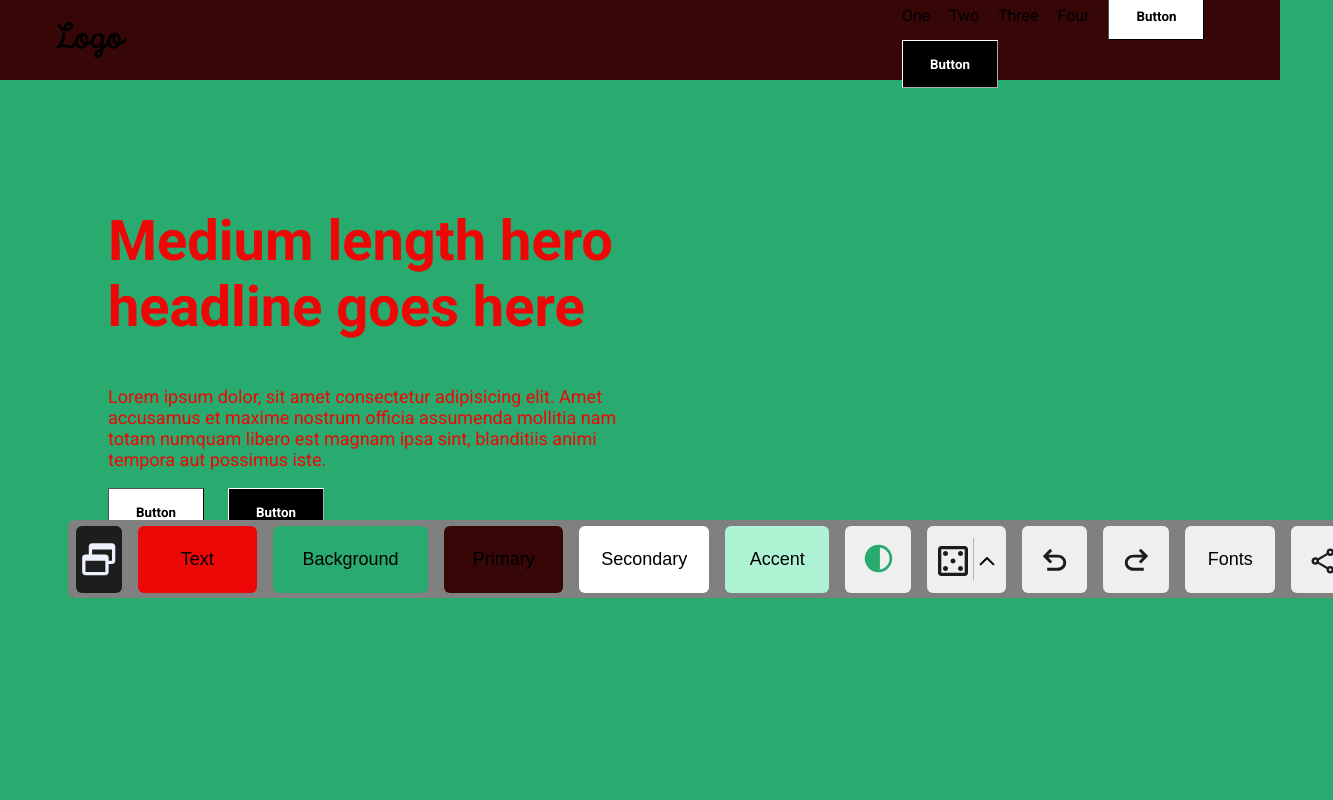
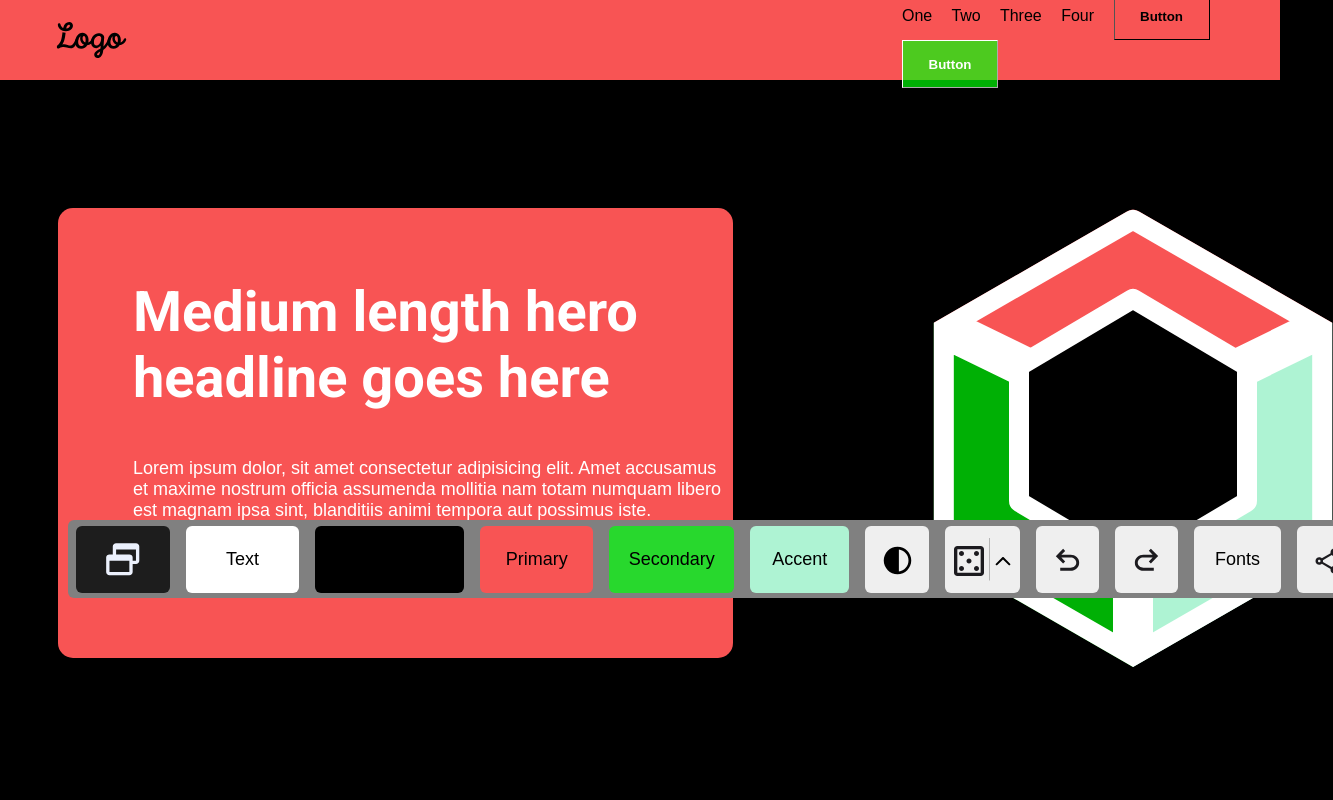
Before and after one commit to rsushizawa/LiveColors, a website: page public/default/default.html in a window 1280 px wide. Shown: the top 800 px of the page, 1333 px wide, since content can reach past the window. Drawn offline with Linux system fonts and the light colour scheme.

Commit message:
LIV-17 definição de variáveis no CSS concluído

```diff
--- a/public/default/default.css
+++ b/public/default/default.css
@@ -1,10 +1,11 @@
 * {
-    --font_color:rgb(238, 7, 7);
-    --background:rgb(41, 170, 110);
-    --primary: rgb(55, 6, 6);
-    --secondary: white;
+    --font_color:rgb(255, 255, 255);
+    --background:rgb(0, 0, 0);
+    --primary: rgb(248, 84, 84);
+    --secondary: rgba(0, 255, 8, 0.692);
     --accent: rgb(174, 243, 211);
-    --font: ;
+    --font_heading: "Roboto", system-ui;
+    --font_body: "Arial", system-ui;
 }
 
 body {
@@ -22,9 +23,9 @@ body {
     justify-content: center;
 }
 
-.button_white {
-    font-family: "Roboto", system-ui;
-    background-color: white;
+.button_primary, .button_intro1 {
+    font-family: var(--font_body);
+    background-color: var(--primary);
     font-weight: 600;
     width: 96px;
     height: 48px;
@@ -33,9 +34,9 @@ body {
     margin-right: 20px;
 }
 
-.button_black {
-    font-family: "Roboto", system-ui;
-    background-color: black;
+.button_secondary, .button_intro2 {
+    font-family: var(--font_body);
+    background-color: var(--secondary);
     color: white;
     font-weight: 600;
     width: 96px;
@@ -44,7 +45,12 @@ body {
     border-width: 1px;
 }
 
+.select_fonts {
+    font-family: var(--font_body);
+}
+
 .select_window {
+    width: 100px;
     background-color: rgb(29, 29, 29);
 }
 
@@ -61,7 +67,7 @@ body {
 }
 
 .menu_right{
-    font-family: "Roboto", system-ui;
+    font-family: var(--font_body);
     justify-content: right;
     font-weight: 400;
     font-size: 16px;
@@ -141,38 +147,63 @@ body {
     align-content: center;
 }
 
+.intro2 {
+    display: flex;
+}
+
+.palette {
+    margin-top: 200px;
+    margin-left: 200px;
+}
+
+.button_intro1 {
+    margin-top: 10px;
+    margin-left: 25px;
+}
+
 .intro {
+
+    border-radius: 15px;
     margin-left: 50px;
     margin-top: 200px;
     justify-content: left;
-    width: 509px;
-    height: 560px;
+    width: 700px;
+    height: 450px;
     color: var(--font_color);
     padding-left: 50px;
+    background-color: var(--primary);
+
+}
+
+.palette {
+    width: 400px;
+}
+
+
+
+.intro h2, .intro p {
+    padding-left: 25px;
+    width: 600px;
 }
 
 .intro h2 {
-    font-family: "Roboto", system-ui;
+    padding-top: 25px;
+    font-family: var(--font_heading);
     font-weight: 700;
     font-size: 56px;
 }
 .intro p {
-    font-family: "Roboto", system-ui;
+    font-family: var(--font_body);
     font-weight: 400;
     font-size: 18px;
 }
 
-.dark_mode_button svg {
-    fill: black;
+.dark_mode {
+    margin-top: 4px;
 }
 
-.dark_mode_button::before {
+.dark_mode_button::after {
     background-color: black;
-    fill: white;
-}
-.dark_mode_button::after {
-    background-color: white;
-    fill: black;
 }
 
 .font_color {
--- a/public/default/default.html
+++ b/public/default/default.html
@@ -17,20 +17,20 @@
             <a href="">Two</a>
             <a href="">Three</a>
             <a href="">Four</a>
-            <button class="button_white">Button</button>
-            <button class="button_black">Button</button>
+            <button class="button_primary">Button</button>
+            <button class="button_secondary">Button</button>
         </div>
     </footer>
     <div class="edit" style="text-align:center">
         <footer class="edit_hud" id="edit_hud">
-            <button class="select_window" id="select_window"><img class="select_window" src="assets/select_window.svg" alt="select_window"></button>
+            <button class="select_window" id="select_window"><img class="select_window_img" src="assets/select_window.svg" alt="select_window"></button>
             <button class="font_color" id="font_color">Text</button>
             <button class="background_color" id="background_color" style="width: 159px;">Background</button>
             <button class="primary_color" id="primary_color">Primary</button>
             <button class="secondary_color" id="secondary_color" style="width: 133px;">Secondary</button>
             <button class="accent_color" id="accent_color" style="width: 106px;">Accent</button>
-            <button class="dark_mode_button" id="dark_mode"><svg class="dark_mode" width="29" height="29" viewBox="0 0 29 29" fill="none" xmlns="http://www.w3.org/2000/svg">
-                <path d="M14.5 28.25C12.5979 28.25 10.8104 27.8891 9.1375 27.1672C7.46458 26.4453 6.00938 25.4656 4.77187 24.2281C3.53437 22.9906 2.55469 21.5354 1.83281 19.8625C1.11094 18.1896 0.75 16.4021 0.75 14.5C0.75 12.5979 1.11094 10.8104 1.83281 9.1375C2.55469 7.46458 3.53437 6.00938 4.77187 4.77187C6.00938 3.53437 7.46458 2.55469 9.1375 1.83281C10.8104 1.11094 12.5979 0.75 14.5 0.75C16.4021 0.75 18.1896 1.11094 19.8625 1.83281C21.5354 2.55469 22.9906 3.53437 24.2281 4.77187C25.4656 6.00938 26.4453 7.46458 27.1672 9.1375C27.8891 10.8104 28.25 12.5979 28.25 14.5C28.25 16.4021 27.8891 18.1896 27.1672 19.8625C26.4453 21.5354 25.4656 22.9906 24.2281 24.2281C22.9906 25.4656 21.5354 26.4453 19.8625 27.1672C18.1896 27.8891 16.4021 28.25 14.5 28.25ZM15.875 25.3969C18.6021 25.0531 20.888 23.8557 22.7328 21.8047C24.5776 19.7536 25.5 17.3188 25.5 14.5C25.5 11.6812 24.5776 9.24635 22.7328 7.19531C20.888 5.14427 18.6021 3.94688 15.875 3.60313V25.3969Z" fill="var(--background)"/>
+            <button type="button" onclick="toggleSwitch" class="dark_mode_button" id="dark_mode"><svg class="dark_mode" width="29" height="29" viewBox="0 0 29 29" fill="none" xmlns="http://www.w3.org/2000/svg">
+                <path d="M14.5 28.25C12.5979 28.25 10.8104 27.8891 9.1375 27.1672C7.46458 26.4453 6.00938 25.4656 4.77187 24.2281C3.53437 22.9906 2.55469 21.5354 1.83281 19.8625C1.11094 18.1896 0.75 16.4021 0.75 14.5C0.75 12.5979 1.11094 10.8104 1.83281 9.1375C2.55469 7.46458 3.53437 6.00938 4.77187 4.77187C6.00938 3.53437 7.46458 2.55469 9.1375 1.83281C10.8104 1.11094 12.5979 0.75 14.5 0.75C16.4021 0.75 18.1896 1.11094 19.8625 1.83281C21.5354 2.55469 22.9906 3.53437 24.2281 4.77187C25.4656 6.00938 26.4453 7.46458 27.1672 9.1375C27.8891 10.8104 28.25 12.5979 28.25 14.5C28.25 16.4021 27.8891 18.1896 27.1672 19.8625C26.4453 21.5354 25.4656 22.9906 24.2281 24.2281C22.9906 25.4656 21.5354 26.4453 19.8625 27.1672C18.1896 27.8891 16.4021 28.25 14.5 28.25ZM15.875 25.3969C18.6021 25.0531 20.888 23.8557 22.7328 21.8047C24.5776 19.7536 25.5 17.3188 25.5 14.5C25.5 11.6812 24.5776 9.24635 22.7328 7.19531C20.888 5.14427 18.6021 3.94688 15.875 3.60313V25.3969Z" fill="black"/>
                 </svg>
             </button>
             <button class="randomize" id="randomize" style="width: 80px;"><img class="randomize" src="assets/randomize.svg" alt="randomize"> <img src="assets/segment.svg" alt="segment"> <img class="arrow_top" src="assets/arrow_top.svg" alt="arrow_top"></button>
@@ -41,12 +41,30 @@
             <button class="button1" id="visibility"><img class="visibility" src="assets/visibility.svg" alt="visibility"></button>
         </footer>
     </div>
-    <div class="intro" id="intro">
-        <h2>Medium length hero headline goes here</h2>
-        <p>Lorem ipsum dolor, sit amet consectetur adipisicing elit. Amet accusamus et maxime nostrum officia assumenda mollitia nam totam numquam libero est magnam ipsa sint, blanditiis animi tempora aut possimus iste.</p>
-        <button class="button_white">Button</button>
-        <button class="button_black">Button</button>
+    <div class="intro2">
+        <div class="intro" id="intro">
+            <h2>Medium length hero headline goes here</h2>
+            <p>Lorem ipsum dolor, sit amet consectetur adipisicing elit. Amet accusamus et maxime nostrum officia assumenda mollitia nam totam numquam libero est magnam ipsa sint, blanditiis animi tempora aut possimus iste.</p>
+            <button class="button_intro1">Button</button>
+            <button class="button_intro2">Button</button>
+        </div>
+
+        <div class="palette">
+            <svg width="400" height="459" viewBox="0 0 400 459" fill="none" xmlns="http://www.w3.org/2000/svg">
+                <path d="M200 459L393.176 347.712C396.894 345.57 399.186 341.605 399.186 337.314V229.5V114.75L200 212V459Z" fill="var(--accent)"/>
+                <path d="M200 459L393.176 347.712C396.894 345.57 399.186 341.605 399.186 337.314V229.5V114.75L200 212V459Z" fill="none" fill-opacity="0.2"/>
+                <path fill-rule="evenodd" clip-rule="evenodd" d="M194.01 3.45094C197.718 1.31487 202.282 1.31487 205.99 3.45093L399.186 114.75L200 212L0.814148 114.75L194.01 3.45094Z" fill="var(--primary)"/>
+                <path fill-rule="evenodd" clip-rule="evenodd" d="M194.01 3.45094C197.718 1.31487 202.282 1.31487 205.99 3.45093L399.186 114.75L200 212L0.814148 114.75L194.01 3.45094Z" fill="none" fill-opacity="0.2"/>
+                <path d="M0.814148 337.314C0.814148 341.605 3.10562 345.57 6.82395 347.712L200 459V212L0.814148 114.75V337.314Z" fill="var(--secondary)"/>
+                <path d="M0.814148 337.314C0.814148 341.605 3.10562 345.57 6.82395 347.712L200 459V212L0.814148 114.75V337.314Z" fill="none" fill-opacity="0.2"/>
+                <path d="M10.8141 130.761L190 218.246V441.698L11.8158 339.047C11.1961 338.69 10.8141 338.029 10.8141 337.314V130.761ZM200 200.872L22.1129 114.021L199.002 12.1159C199.62 11.7599 200.38 11.7599 200.998 12.1159L377.887 114.021L200 200.872ZM389.186 130.761V229.5V337.314C389.186 338.029 388.804 338.69 388.184 339.047L210 441.698V218.246L389.186 130.761Z" stroke="var(--font_color)" stroke-width="20"/>
+                <path d="M314 158.197V292.663C314 293.37 313.627 294.024 313.02 294.384L201.02 360.771C200.391 361.143 199.609 361.143 198.98 360.771L86.9802 294.384C86.3726 294.024 86 293.37 86 292.663V159.337C86 158.63 86.3726 157.976 86.9802 157.616L198.98 91.2292C199.609 90.8565 200.391 90.8565 201.02 91.2292L314 158.197Z" fill="none"/>
+                <path d="M314 158.197V292.663C314 293.37 313.627 294.024 313.02 294.384L201.02 360.771C200.391 361.143 199.609 361.143 198.98 360.771L86.9802 294.384C86.3726 294.024 86 293.37 86 292.663V159.337C86 158.63 86.3726 157.976 86.9802 157.616L198.98 91.2292C199.609 90.8565 200.391 90.8565 201.02 91.2292L314 158.197Z" fill="var(--background)"/>
+                <path d="M314 158.197V292.663C314 293.37 313.627 294.024 313.02 294.384L201.02 360.771C200.391 361.143 199.609 361.143 198.98 360.771L86.9802 294.384C86.3726 294.024 86 293.37 86 292.663V159.337C86 158.63 86.3726 157.976 86.9802 157.616L198.98 91.2292C199.609 90.8565 200.391 90.8565 201.02 91.2292L314 158.197Z" stroke="var(--font_color)" stroke-width="20"/>
+            </svg>
+        </div>
     </div>
+
     <div class="jsonData">
         <h1>HTML Page with JSON and Query Parameters</h1>
         <div id="jsonData"> Update query</div>
```
Also changed, not shown: public/default/assets/palette_showcase.svg (added).
